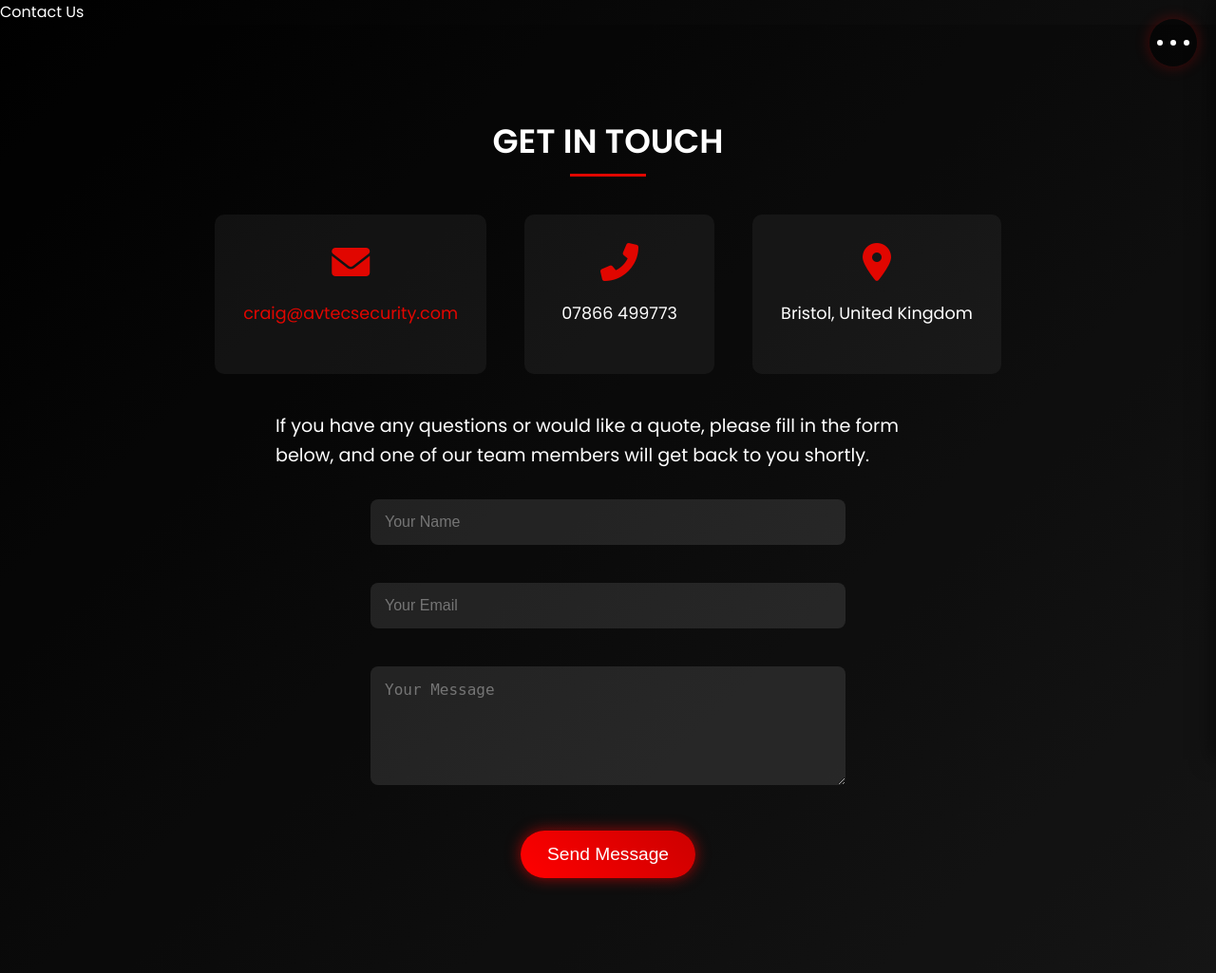
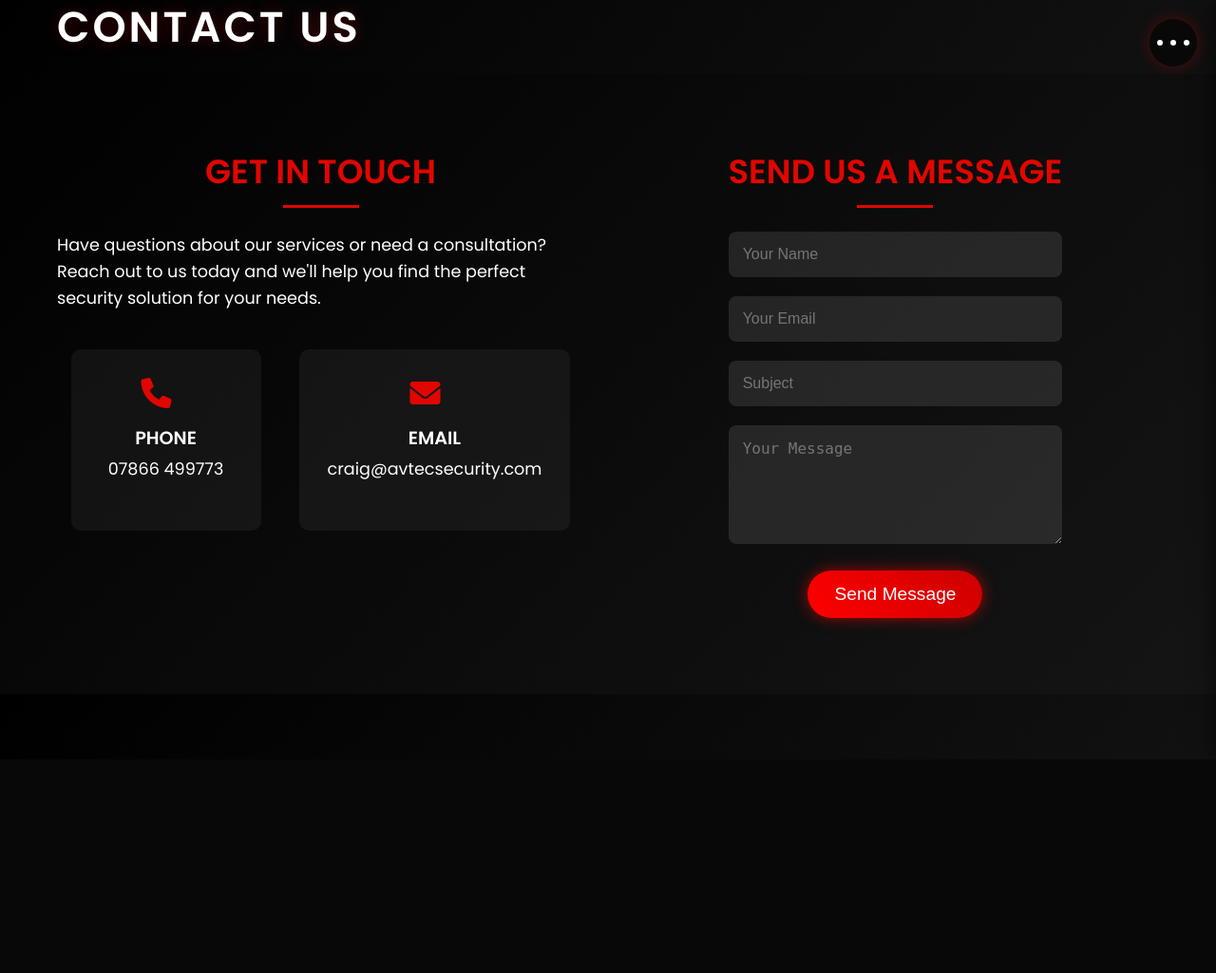
Before and after one commit to Avtecsec/avtec-security, a Flask app: page /contact in a window 1280 px wide. Shown: the whole page at 95% size. After the commit the page ends 731 px from the top, so only its background shows below. Run offline with Flask 3, Linux system fonts and the light colour scheme.

Commit message:
Assistant checkpoint: Restored contact page with proper styling
Assistant generated file changes:
- templates/contact.html: Restore contact page with correct information
- static/css/styles.css: Add proper contact page styling

---

User prompt:

didnt like another of those changes it didnt display right at all , need to go back

Replit-Commit-Author: Assistant
Replit-Commit-Session-Id: 80ba3784-7949-4c15-803a-ef0b6d2aea78

```diff
--- a/static/css/styles.css
+++ b/static/css/styles.css
@@ -520,6 +520,44 @@ a {
     margin: 0 auto;
 }
 
+/* Contact Page */
+.contact-section {
+    padding: 80px 0;
+}
+
+.contact-grid {
+    display: grid;
+    grid-template-columns: repeat(auto-fit, minmax(300px, 1fr));
+    gap: 50px;
+}
+
+.contact-info h2,
+.contact-form h2 {
+    margin-bottom: 25px;
+    color: var(--primary-red);
+}
+
+.contact-details {
+    margin-top: 40px;
+}
+
+.contact-item {
+    display: flex;
+    align-items: center;
+    margin-bottom: 30px;
+}
+
+.contact-item i {
+    font-size: 2rem;
+    color: var(--primary-red);
+    margin-right: 20px;
+}
+
+.contact-item h3 {
+    font-size: 1.2rem;
+    margin-bottom: 5px;
+}
+
 .form-group {
     margin-bottom: 20px;
 }
@@ -557,10 +595,6 @@ a {
     transform: scale(1.05);
     box-shadow: 0 0 25px rgba(255, 0, 0, 0.6);
 }
-
-.form-control {
-    width: 100%;
-    padding: 15px;
     margin-bottom: 20px;
     background: rgba(255, 255, 255, 0.1);
     border: none;
--- a/templates/contact.html
+++ b/templates/contact.html
@@ -26,48 +26,55 @@
         </ul>
     </nav>
 
-    <section class="contact-hero">
-        <div class="hero-text">Contact Us</div>
+    <section class="page-header">
+        <div class="container">
+            <h1>Contact Us</h1>
+        </div>
     </section>
 
-    <section class="contact-section animate-on-scroll">
+    <section class="contact-section">
         <div class="container">
-            <h2>Get In Touch</h2>
+            <div class="contact-grid">
+                <div class="contact-info">
+                    <h2>Get in Touch</h2>
+                    <p>Have questions about our services or need a consultation? Reach out to us today and we'll help you find the perfect security solution for your needs.</p>
 
-            <div class="contact-info">
                     <div class="contact-details">
                         <div class="contact-item">
-                        <i class="fas fa-envelope"></i>
-                        <p><a href="mailto:craig@avtecsecurity.com" class="contact-link">craig@avtecsecurity.com</a></p>
+                            <i class="fas fa-phone"></i>
+                            <div>
+                                <h3>Phone</h3>
+                                <p>07866 499773</p>
+                            </div>
                         </div>
                         <div class="contact-item">
-                        <i class="fas fa-phone-alt"></i>
-                        <p>07866 499773</p>
+                            <i class="fas fa-envelope"></i>
+                            <div>
+                                <h3>Email</h3>
+                                <p>craig@avtecsecurity.com</p>
                             </div>
-                    <div class="contact-item">
-                        <i class="fas fa-map-marker-alt"></i>
-                        <p>Bristol, United Kingdom</p>
                         </div>
                     </div>
                 </div>
 
-            <p class="contact-intro">
-                If you have any questions or would like a quote, please fill in the form below, and one of our team members will get back to you shortly.
-            </p>
-
                 <div class="contact-form">
-                <form id="contactForm">
+                    <h2>Send Us a Message</h2>
+                    <form action="#" method="post">
                         <div class="form-group">
-                        <input type="text" id="name" class="form-control" placeholder="Your Name" required>
+                            <input type="text" class="form-control" placeholder="Your Name" required>
                         </div>
                         <div class="form-group">
-                        <input type="email" id="email" class="form-control" placeholder="Your Email" required>
+                            <input type="email" class="form-control" placeholder="Your Email" required>
                         </div>
                         <div class="form-group">
-                        <textarea id="message" class="form-control" placeholder="Your Message" rows="5" required></textarea>
+                            <input type="text" class="form-control" placeholder="Subject" required>
+                        </div>
+                        <div class="form-group">
+                            <textarea class="form-control" rows="5" placeholder="Your Message" required></textarea>
                         </div>
                         <button type="submit" class="submit-btn">Send Message</button>
                     </form>
+                </div>
             </div>
         </div>
     </section>
```
Lines whose indentation alone changed are shown as unchanged.
